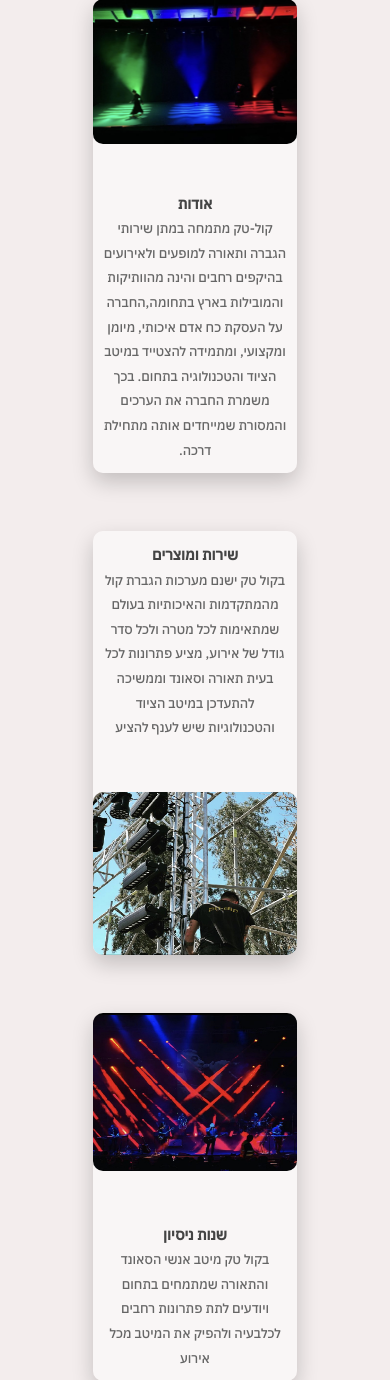
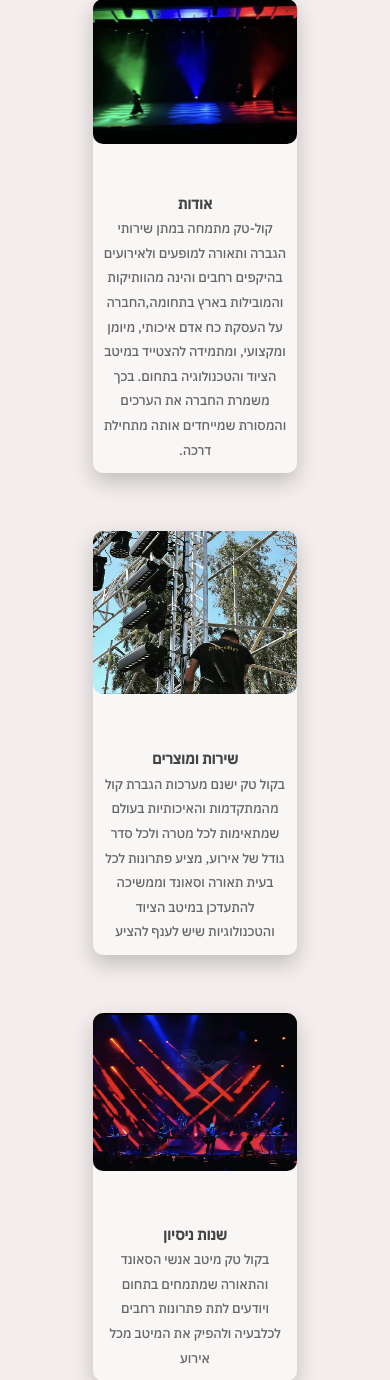
Before and after one commit to Noaavitan/koltech_site, a Django app: page / in a window 390 px wide. Shown: the part 1013-2393 px from the top of the page. Run offline with Django 4.2, Linux system fonts and the light colour scheme.

Commit message:
card change

```diff
--- a/koltech_app/templates/koltech_app/index.html
+++ b/koltech_app/templates/koltech_app/index.html
@@ -71,8 +71,8 @@
           </div>
         </div>
 
-        <div class="features_card">
-          <div class="features__feature">
+        <div class="features_card second-card">
+          <div class="features__feature second-feature">
             <h5 class="features__header">שירות ומוצרים</h5>
             <p>
               בקול טק ישנם מערכות הגברת קול מהמתקדמות והאיכותיות בעולם שמתאימות
--- a/statics/css/index.css
+++ b/statics/css/index.css
@@ -689,9 +689,15 @@ img {
     border-radius: 10px;
     /* top: 0px; */
   }
-  .second-img {
+  .second-card {
+    display: flex;
     align-self: flex-end;
   }
+
+  .second-feature {
+    order: 2;
+  }
+
   .features__feature {
     justify-self: center;
     justify-content: center;
```
